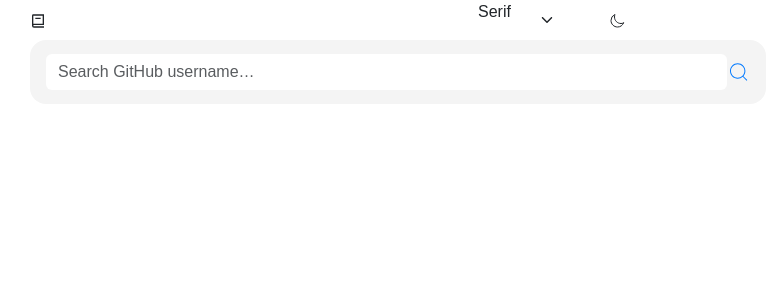
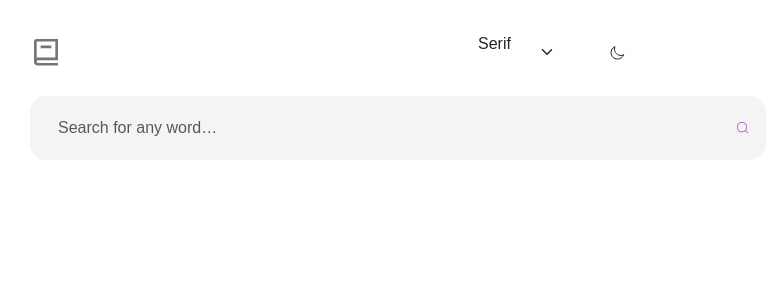
Before and after one commit to kwasi-OT/dictionary-web-app, a React (Create React App) app: page / in a window 1280 px wide. Shown: the top 300 px of the page, without its empty margins (290-1070 px from the left). Built offline with nearby package versions, Linux system fonts and the light colour scheme; some icons are missing.

Commit message:
added styling to book icon and conditional styling to appContainer

```diff
--- a/src/App.css
+++ b/src/App.css
@@ -27,6 +27,7 @@
   width: 90%;
   min-height: 100vh;
   max-height: fit-content;
+  margin-top: 2rem !important;
 }
 
 .navWrapper {
@@ -34,8 +35,14 @@
   height: fit-content !important;
 }
 
+.iconContainer {
+  width: 40% !important;
+  height: fit-content !important;
+}
+
 .bookIcon {
-  width: 40% !important;
+  width: 2rem !important;
+  height: 2.28rem !important;
 }
 
 .rightNav {
@@ -60,6 +67,10 @@
   height: 4rem !important;
 }
 
+.formInput {
+  background-color: var(--off-white) !important;
+}
+
 @media (min-width: 768px) {
   .appWrapper {
     width: 50%;
--- a/src/App.js
+++ b/src/App.js
@@ -1,12 +1,16 @@
+import { useContext } from 'react';
 import './App.css';
 import Display from './components/Display';
 import Navigation from './components/Navigation';
 import SearchForm from './components/SearchForm';
+import { ThemeContext } from './components/ContextTheme';
 
 function App() {
+  const {darkTheme} = useContext(ThemeContext);
+
   return (
-    <div className='appContainer d-flex flex-column justify-content-center align-items-center'>
-      <div className='appWrapper d-flex flex-column'>
+    <div className={`appContainer ${darkTheme ? 'dark' : ''} d-flex flex-column justify-content-center align-items-center`}>
+      <div className='appWrapper d-flex flex-column gap-4'>
         <Navigation/>
         <SearchForm/>
         <Display/>
--- a/src/components/Navigation.js
+++ b/src/components/Navigation.js
@@ -7,8 +7,8 @@ import {IoIosArrowDown} from 'react-icons/io';
 const Navigation = () => {
     return (
         <div className='navWrapper d-flex justify-content-between align-items-center'>
-            <div className='bookIcon'>
-                <RiBook2Line/>
+            <div className='iconContainer'>
+                <RiBook2Line color='#757575' className='bookIcon'/>
             </div>
             <div className='rightNav d-flex justify-content-between align-items-center'>
                 <div className='fontSelect d-flex justify-content-between align-items-center'>
--- a/src/components/SearchForm.js
+++ b/src/components/SearchForm.js
@@ -8,8 +8,8 @@ const SearchForm = () => {
     return (
         <div className={`d-flex justify-content-between align-items-center w-90 px-3 py-2 formWrapper ${darkTheme ? 'dark' : ''}`}>
             <div className='d-flex justify-content-between align-items-center  w-100'>
-                <input type='text' placeholder='Search GitHub username…' className={`form-input form-control border border-0 ${darkTheme ? 'dark' : ''}`}/>
-                <CiSearch color='#0079FF' size='1.5rem'/>
+                <input type='text' placeholder='Search for any word…' className={`formInput form-control border border-0 ${darkTheme ? 'dark' : ''}`}/>
+                <CiSearch color='#A445ED' size='0.97rem'/>
             </div>
         </div>
     )
```
